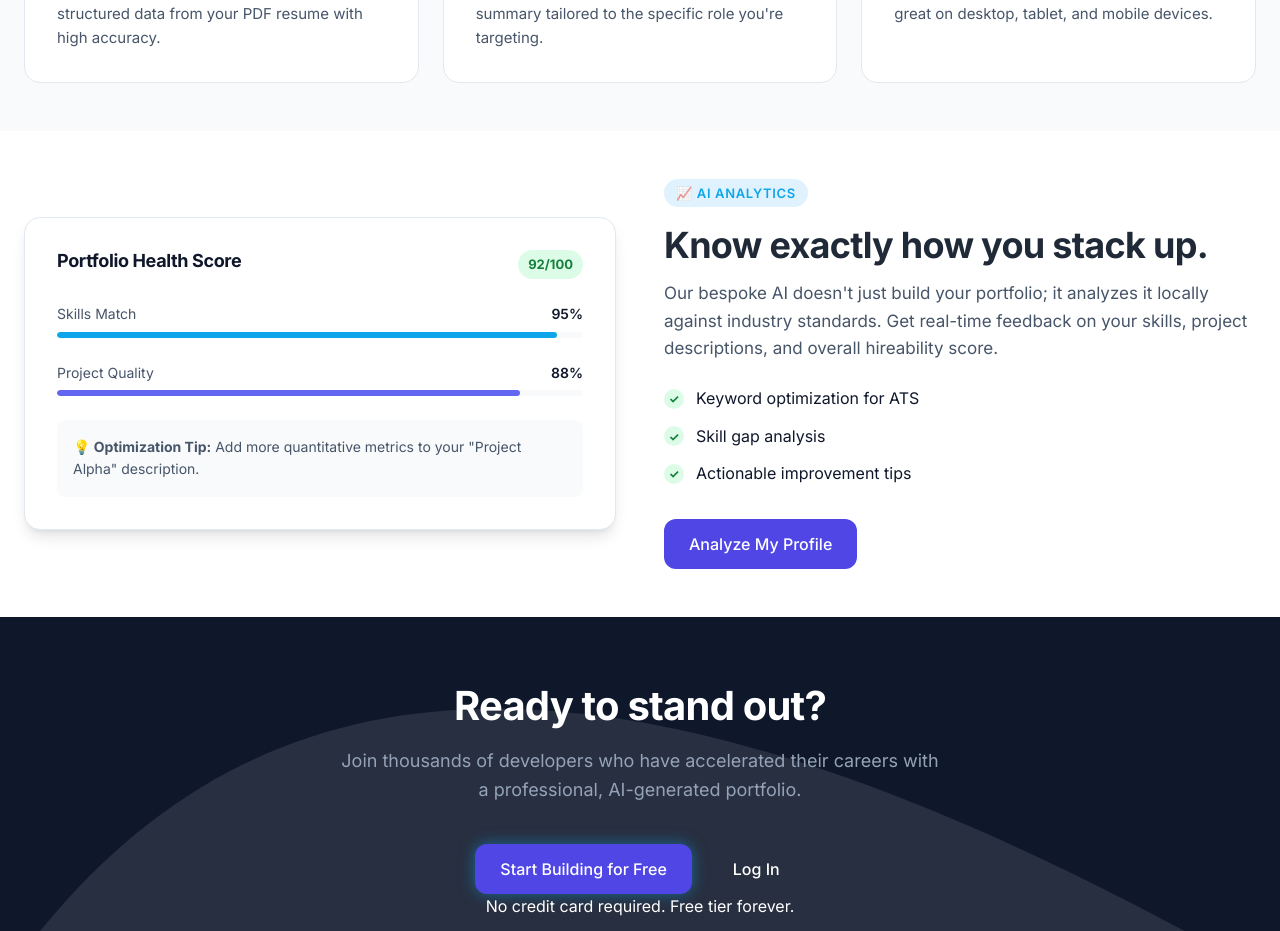
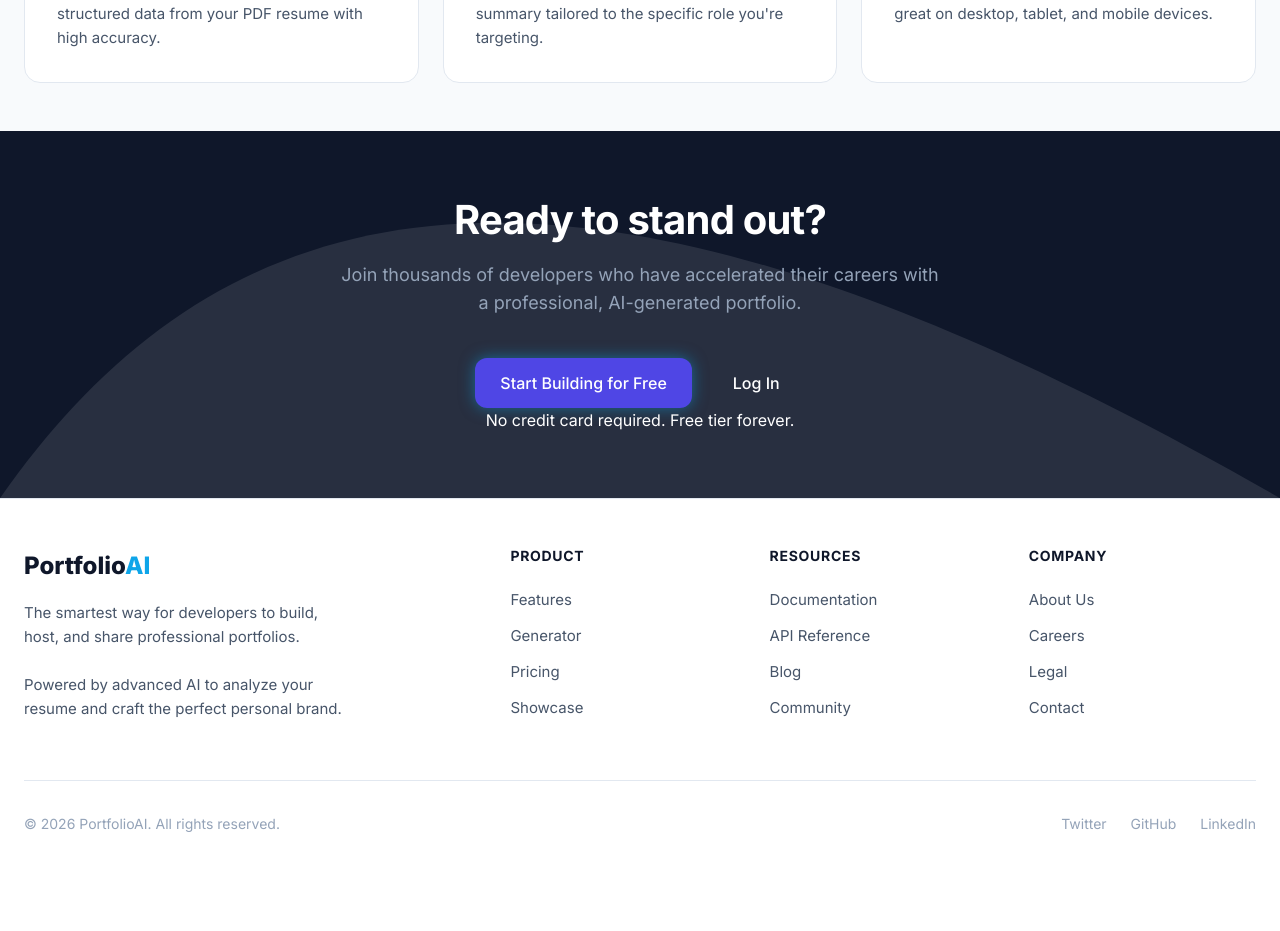
Before and after one commit to Shriharipise18/CodeFolio, a React (Vite) app in the folder frontend/: page / in a window 1280 px wide. Shown: the part 1880-2811 px from the top of the page. After the commit the page ends 2748 px from the top, so only its background shows below. Built offline with nearby package versions, Linux system fonts and the light colour scheme; no server answers.

Commit message:
fix: Remove static Portfolio Health Score section from Landing Page

```diff
--- a/frontend/src/pages/LandingPage.jsx
+++ b/frontend/src/pages/LandingPage.jsx
@@ -165,68 +165,7 @@ const LandingPage = () => {
                 </div>
             </section>
 
-            {/* AI Analysis Feature */}
-            <section className="section section-analysis">
-                <div className="container">
-                    <div className="split-layout">
-                        <div className="split-media">
-                            <div className="analysis-card">
-                                <div className="card-header">
-                                    <h4 className="card-title">Portfolio Health Score</h4>
-                                    <span className="score-badge">92/100</span>
-                                </div>
-                                <div className="card-body-stack">
-                                    <div className="metric-row">
-                                        <div className="metric-label">
-                                            <span>Skills Match</span>
-                                            <span className="metric-val">95%</span>
-                                        </div>
-                                        <div className="progress-bar"><div className="progress-fill fill-blue" style={{ width: '95%' }}></div></div>
-                                    </div>
-                                    <div className="metric-row">
-                                        <div className="metric-label">
-                                            <span>Project Quality</span>
-                                            <span className="metric-val">88%</span>
-                                        </div>
-                                        <div className="progress-bar"><div className="progress-fill fill-indigo" style={{ width: '88%' }}></div></div>
-                                    </div>
-                                    <div className="tip-box">
-                                        <strong>💡 Optimization Tip:</strong> Add more quantitative metrics to your "Project Alpha" description.
-                                    </div>
-                                </div>
-                            </div>
-                        </div>
 
-                        <div className="split-content">
-                            <div className="feature-pill">
-                                📈 AI Analytics
-                            </div>
-                            <h2 className="section-title split-title">Know exactly how you stack up.</h2>
-                            <p className="split-desc">
-                                Our bespoke AI doesn't just build your portfolio; it analyzes it locally against industry standards.
-                                Get real-time feedback on your skills, project descriptions, and overall hireability score.
-                            </p>
-                            <ul className="check-list">
-                                <li>
-                                    <span className="check-icon">✓</span>
-                                    Keyword optimization for ATS
-                                </li>
-                                <li>
-                                    <span className="check-icon">✓</span>
-                                    Skill gap analysis
-                                </li>
-                                <li>
-                                    <span className="check-icon">✓</span>
-                                    Actionable improvement tips
-                                </li>
-                            </ul>
-                            <Link to={user ? "/create" : "/login"} className="btn btn-primary btn-large">
-                                Analyze My Profile
-                            </Link>
-                        </div>
-                    </div>
-                </div>
-            </section>
 
             {/* Final CTA */}
             <section className="section section-cta">
```
